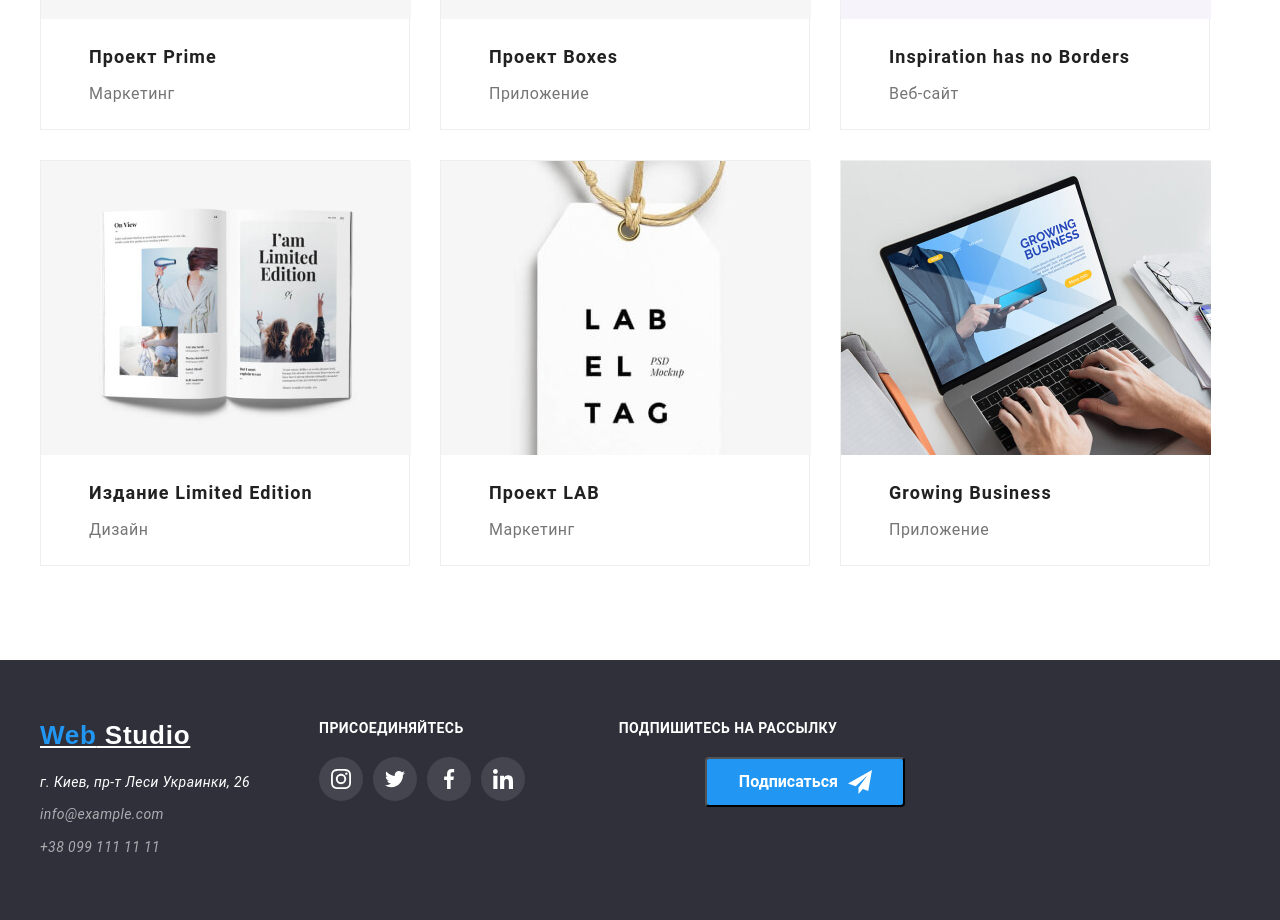
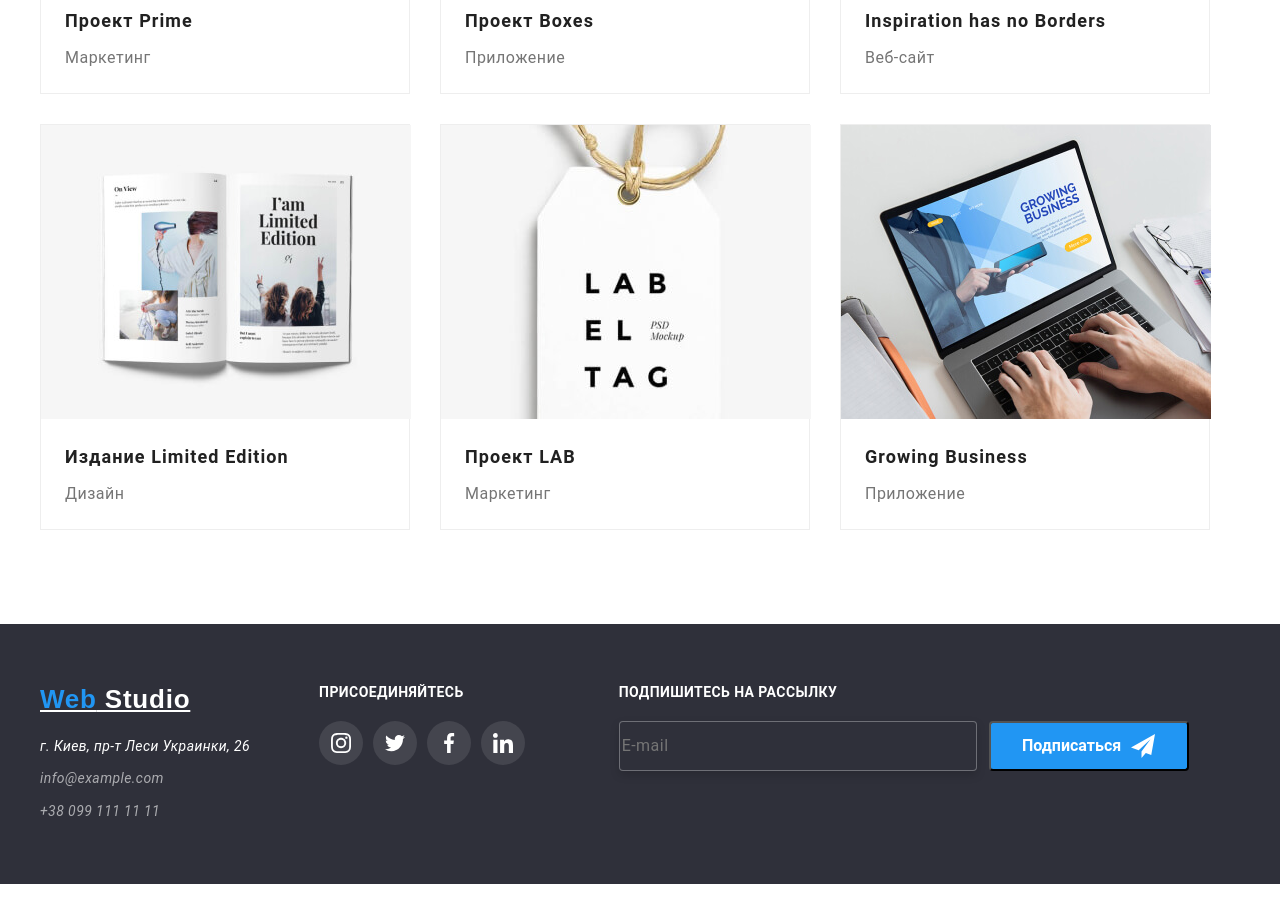
Before and after one commit to UliyaSnisar/goit-markup-hw-06, a plain HTML site: page portfolio.html in a window 1280 px wide. Shown: the part 991-1911 px from the top of the page. After the commit the page ends 1875 px from the top, so only its background shows below. Drawn offline with Linux system fonts and the light colour scheme.

Commit message:
Создает разметку, стили формы подписки на рассылку в футере

```diff
--- a/css/styles.css
+++ b/css/styles.css
@@ -638,6 +638,55 @@ body{
     fill: var(--white-color);
 }
 
+.footer-button .caption{
+    margin-right: 0px;
+}
+
+.contact-form{
+    display: flex;
+    justify-content: content;
+}
+
+.contact-form-input{
+    width: 358px;
+    height: 50px;
+
+    font-family: var(--main-font);
+    font-style: normal;
+    font-weight: normal;
+    font-size: 16px;
+    line-height: 1.25;
+    letter-spacing: 0.03em;
+
+    color: rgba(255, 255, 255, 0.6);
+
+    border: 1px solid rgba(255, 255, 255, 0.3);
+    box-sizing: border-box;
+    filter: drop-shadow(0px 4px 4px rgba(0, 0, 0, 0.15));
+    border-radius: 4px;
+    background: #2F303A;;
+
+    margin-right: 12px;
+
+    transition: color 250ms cubic-bezier(0.4, 0, 0.2, 1);
+}
+
+.contact-form-input:hover,
+.contact-form-input:focus{
+    outline: none;
+    border-color: var(--white-color);
+    color: var(--white-color);
+}
+
+.contact-form-input:hover::placeholder,
+.contact-form-input:focus::placeholder{
+    color: var(--white-color);
+}
+
+.contact-form-input:not(:placeholder-shown){
+    border-color: var(--white-color);
+}
+
 .btn-after::after{
     display: inline-block;
     content: "";
@@ -734,7 +783,6 @@ body{
 .headline{
     margin-top: 0px;
     margin-bottom: 4px;
-    margin-left: 24px;
 
     font-weight: 700;
     font-size: 18px;
@@ -747,7 +795,6 @@ body{
 .desc{
     margin-top: 0px;
     margin-bottom: 0px;
-    margin-left: 24px;
 
     font-weight: 400;
     font-size: 16px;
--- a/portfolio.html
+++ b/portfolio.html
@@ -287,7 +287,13 @@
 
             <div class="footer-button">
                 <b class="caption"> Подпишитесь на рассылку</b>
-                <button class="modal-btn btn-after">Подписаться</button>
+
+                <form class="contact-form">
+                    <input type="email" class="contact-form-input" placeholder="E-mail" name="user-email">
+
+                <button type="submit" class="modal-btn btn-after">Подписаться</button>
+                </form>
+
             </div>
        </div>
     </footer>
```
Also changed, not shown: index.html (+7 -1 lines).
